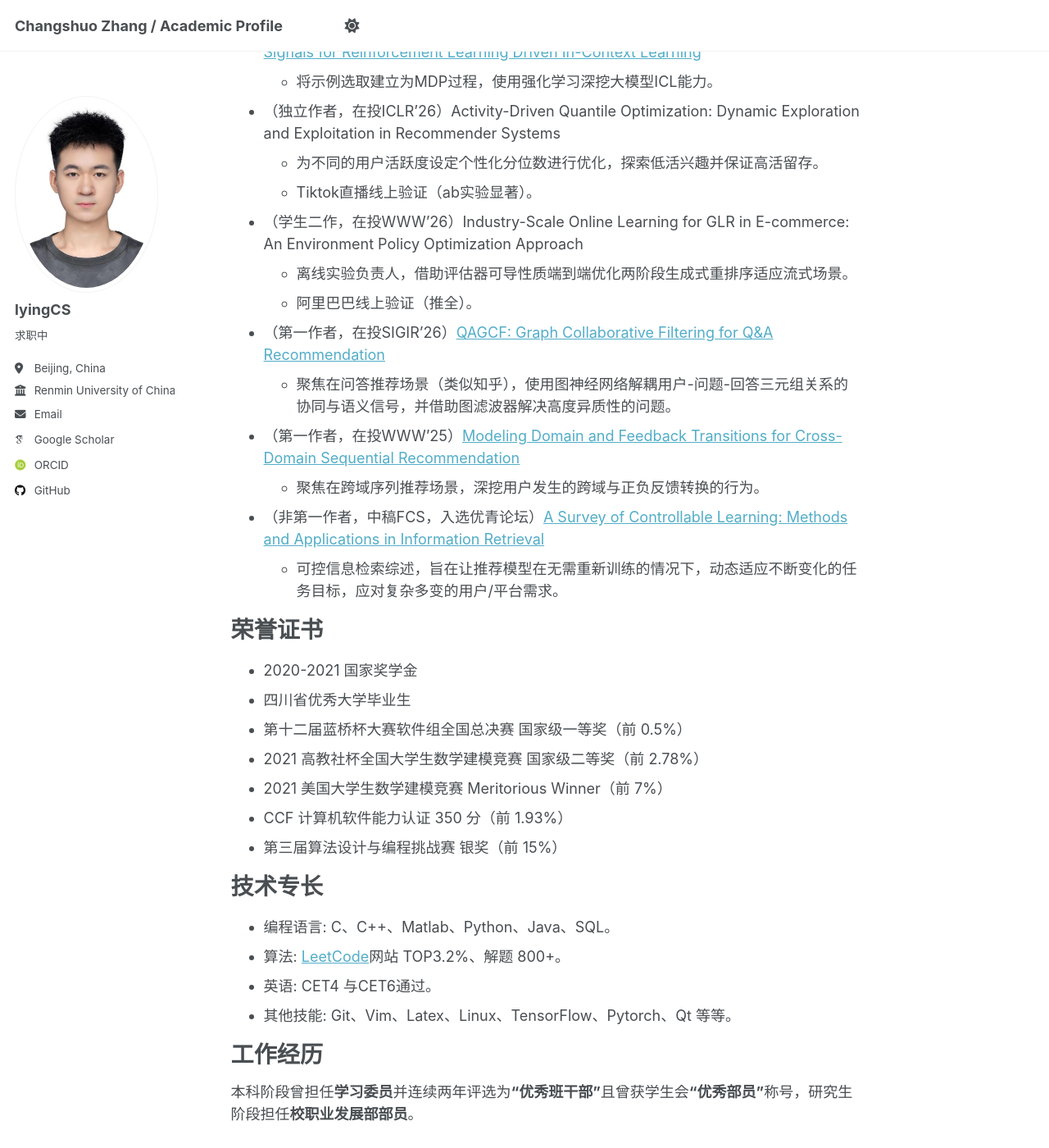
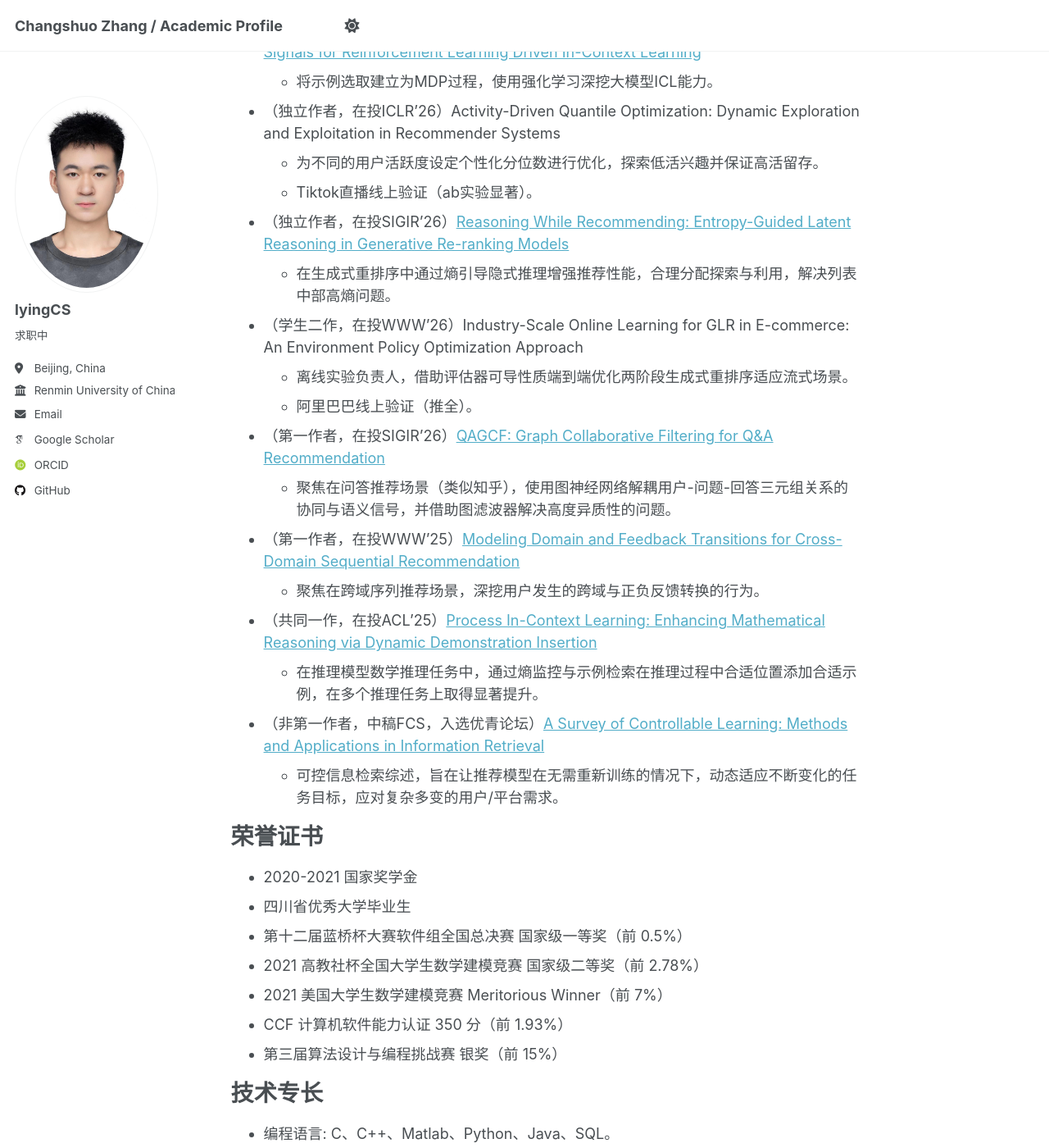
Before and after one commit to lyingCS/lyingCS.github.io, a Jekyll site: the page built from _pages/about.md, in a window 1280 px wide and 1400 px high, scrolled down 2266 px. Shown: the whole window at 82% size. Built offline with Jekyll 4.4.1, drawn with Linux system fonts in a browser that asks for light colours; some web fonts are replaced.

Commit message:
Update about.md

```diff
--- a/_pages/about.md
+++ b/_pages/about.md
@@ -73,6 +73,8 @@ redirect_from:
 + （独立作者，在投ICLR'26）Activity-Driven Quantile Optimization: Dynamic Exploration and Exploitation in Recommender Systems
   + 为不同的用户活跃度设定个性化分位数进行优化，探索低活兴趣并保证高活留存。
   + Tiktok直播线上验证（ab实验显著）。
++ （独立作者，在投SIGIR'26）[Reasoning While Recommending: Entropy-Guided Latent Reasoning in Generative Re-ranking Models](https://arxiv.org/abs/2601.13533)
+  + 在生成式重排序中通过熵引导隐式推理增强推荐性能，合理分配探索与利用，解决列表中部高熵问题。
 + （学生二作，在投WWW'26）Industry-Scale Online Learning for GLR in E-commerce: An Environment Policy Optimization Approach
   + 离线实验负责人，借助评估器可导性质端到端优化两阶段生成式重排序适应流式场景。
   + 阿里巴巴线上验证（推全）。
@@ -80,6 +82,8 @@ redirect_from:
   + 聚焦在问答推荐场景（类似知乎），使用图神经网络解耦用户-问题-回答三元组关系的协同与语义信号，并借助图滤波器解决高度异质性的问题。
 + （第一作者，在投WWW'25）[Modeling Domain and Feedback Transitions for Cross-Domain Sequential Recommendation](https://arxiv.org/abs/2408.08209)
   + 聚焦在跨域序列推荐场景，深挖用户发生的跨域与正负反馈转换的行为。
++ （共同一作，在投ACL'25）[Process In-Context Learning: Enhancing Mathematical Reasoning via Dynamic Demonstration Insertion](https://arxiv.org/abs/2601.11979)
+  + 在推理模型数学推理任务中，通过熵监控与示例检索在推理过程中合适位置添加合适示例，在多个推理任务上取得显著提升。
 + （非第一作者，中稿FCS，入选优青论坛）[A Survey of Controllable Learning: Methods and Applications in Information Retrieval](https://arxiv.org/abs/2407.06083)
   + 可控信息检索综述，旨在让推荐模型在无需重新训练的情况下，动态适应不断变化的任务目标，应对复杂多变的用户/平台需求。
 
```
